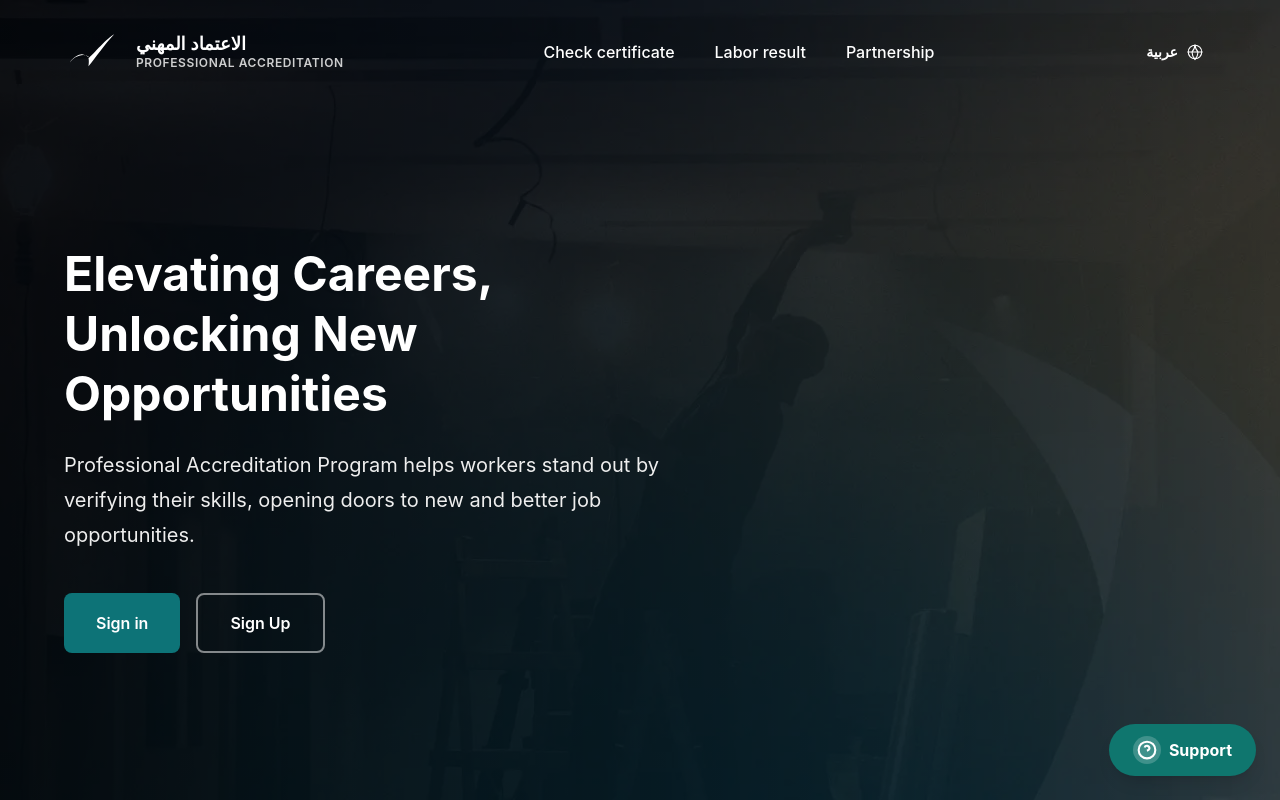
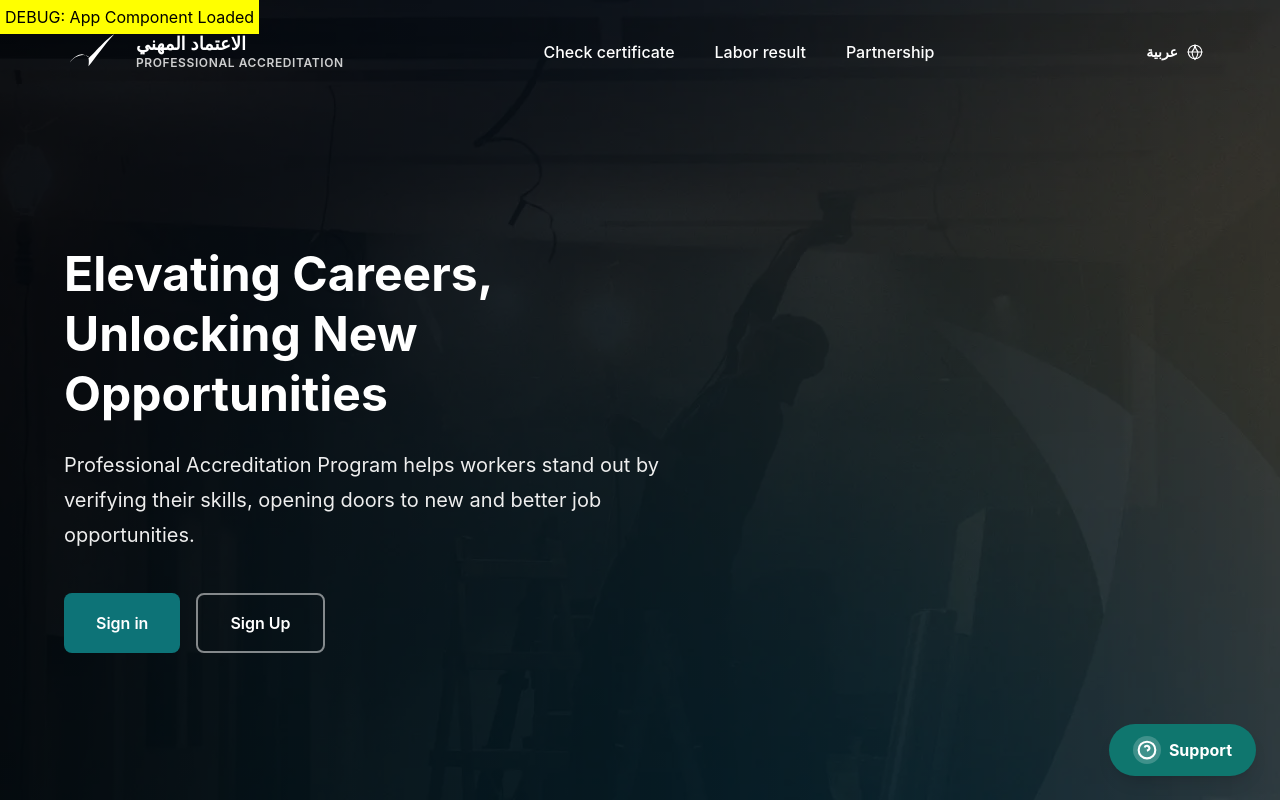
Before and after one commit to Nezarabdluah/A, a React (Vite) app in the folder svp-clone/: page / in a window 1280 px wide. Shown: the top 800 px of the page. Built offline with nearby package versions, Linux system fonts and the light colour scheme.

Commit message:
Add debug overlay

```diff
--- a/svp-clone/src/App.tsx
+++ b/svp-clone/src/App.tsx
@@ -36,10 +36,14 @@ class ErrorBoundary extends React.Component<{ children: React.ReactNode }, { has
   }
 }
 
+
 function App() {
   console.log("App is rendering...");
   return (
     <ErrorBoundary>
+      <div style={{ position: 'fixed', top: 0, left: 0, background: 'yellow', color: 'black', padding: '5px', zIndex: 99999 }}>
+        DEBUG: App Component Loaded
+      </div>
       <BrowserRouter>
         <Routes>
           <Route path="/" element={<VerificationPage />} />
```
